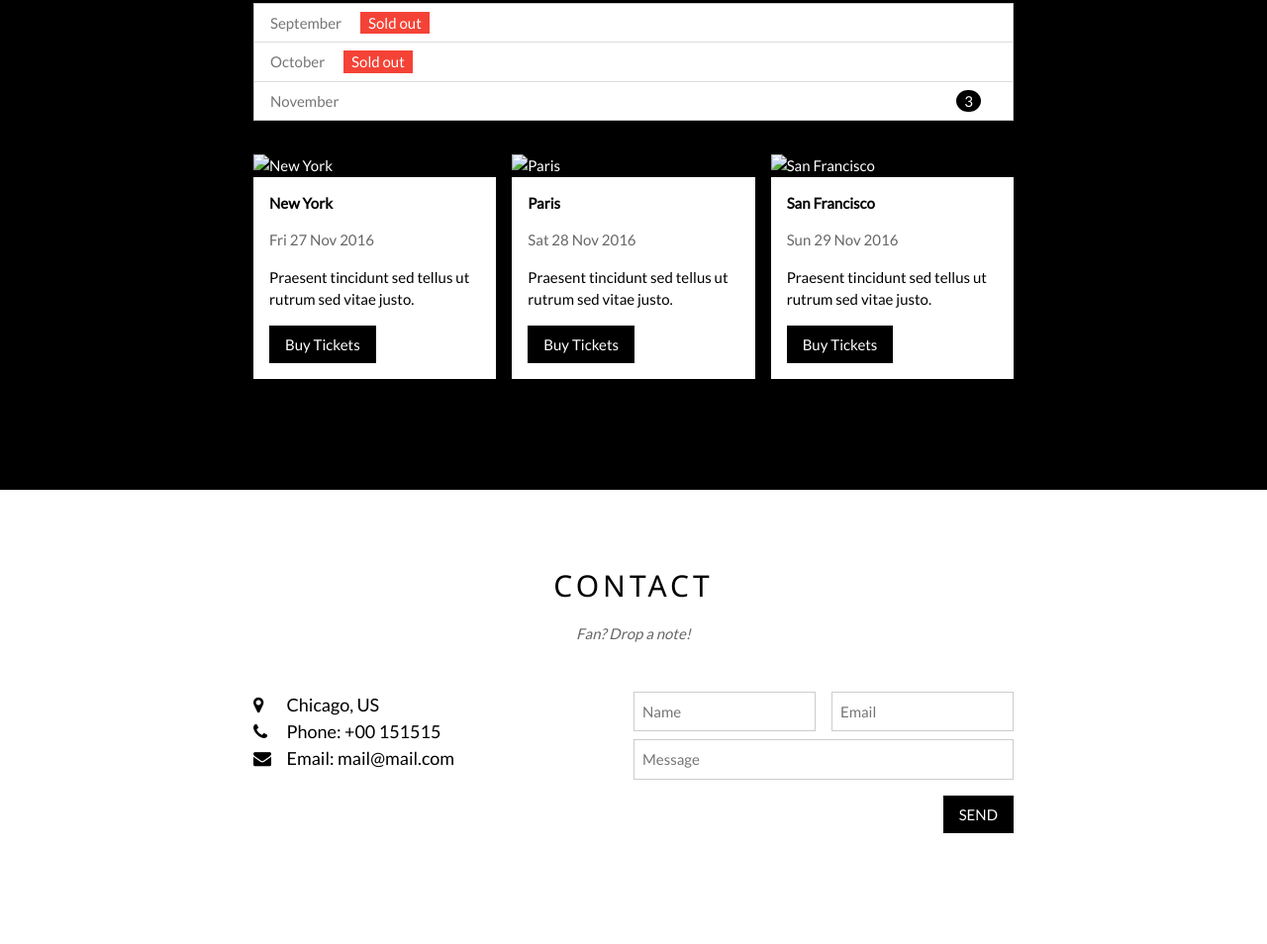
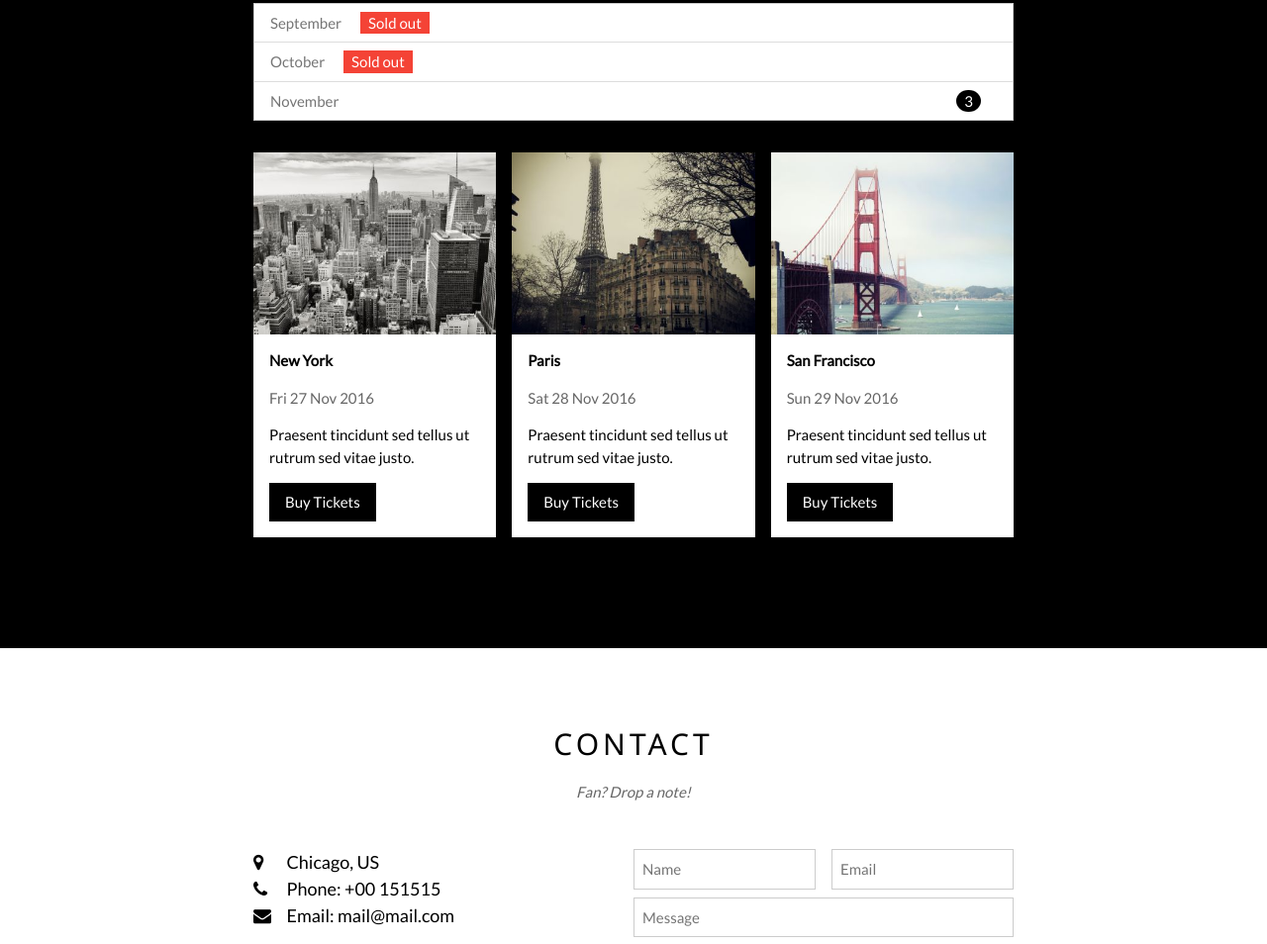
Before and after one commit to KHS12345678/webpage, a plain HTML site: page index.html in a window 1280 px wide. Shown: the part 1549-2503 px from the top of the page at 99% size. Drawn offline with nearby package versions, Linux system fonts and the light colour scheme.

Commit message:
Update index.html

```diff
--- a/index.html
+++ b/index.html
@@ -105,7 +105,7 @@ body {font-family: "Lato", sans-serif}
 
       <div class="w3-row-padding w3-padding-32" style="margin:0 -16px">
         <div class="w3-third w3-margin-bottom">
-          <img src="/w3images/newyork.jpg" alt="New York" style="width:100%" class="w3-hover-opacity">
+          <img src="newyork.jpg" alt="New York" style="width:100%" class="w3-hover-opacity">
           <div class="w3-container w3-white">
             <p><b>New York</b></p>
             <p class="w3-opacity">Fri 27 Nov 2016</p>
@@ -114,7 +114,7 @@ body {font-family: "Lato", sans-serif}
           </div>
         </div>
         <div class="w3-third w3-margin-bottom">
-          <img src="/w3images/paris.jpg" alt="Paris" style="width:100%" class="w3-hover-opacity">
+          <img src="paris.jpg" alt="Paris" style="width:100%" class="w3-hover-opacity">
           <div class="w3-container w3-white">
             <p><b>Paris</b></p>
             <p class="w3-opacity">Sat 28 Nov 2016</p>
@@ -123,7 +123,7 @@ body {font-family: "Lato", sans-serif}
           </div>
         </div>
         <div class="w3-third w3-margin-bottom">
-          <img src="/w3images/sanfran.jpg" alt="San Francisco" style="width:100%" class="w3-hover-opacity">
+          <img src="sanfran.jpg" alt="San Francisco" style="width:100%" class="w3-hover-opacity">
           <div class="w3-container w3-white">
             <p><b>San Francisco</b></p>
             <p class="w3-opacity">Sun 29 Nov 2016</p>
```
